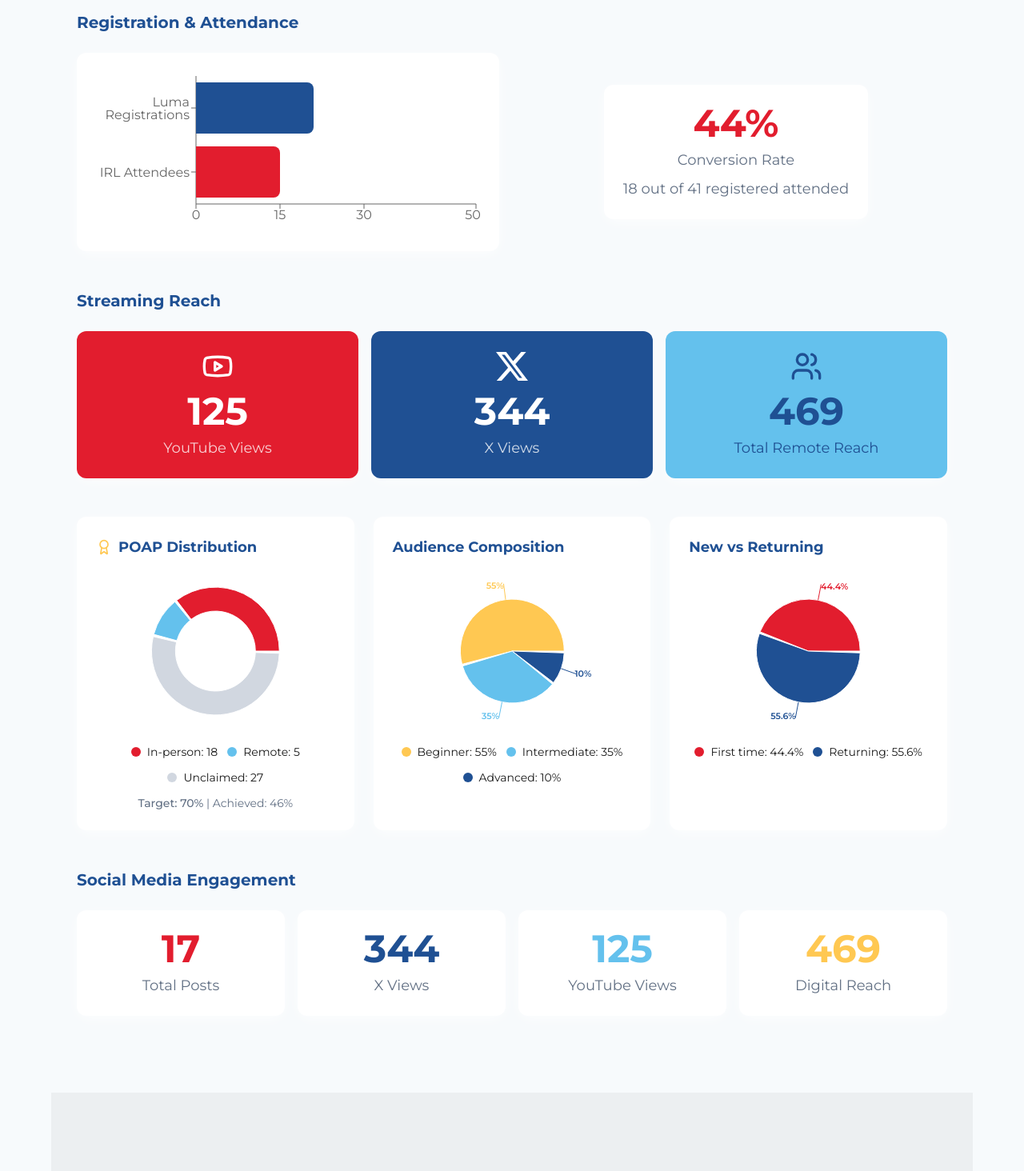
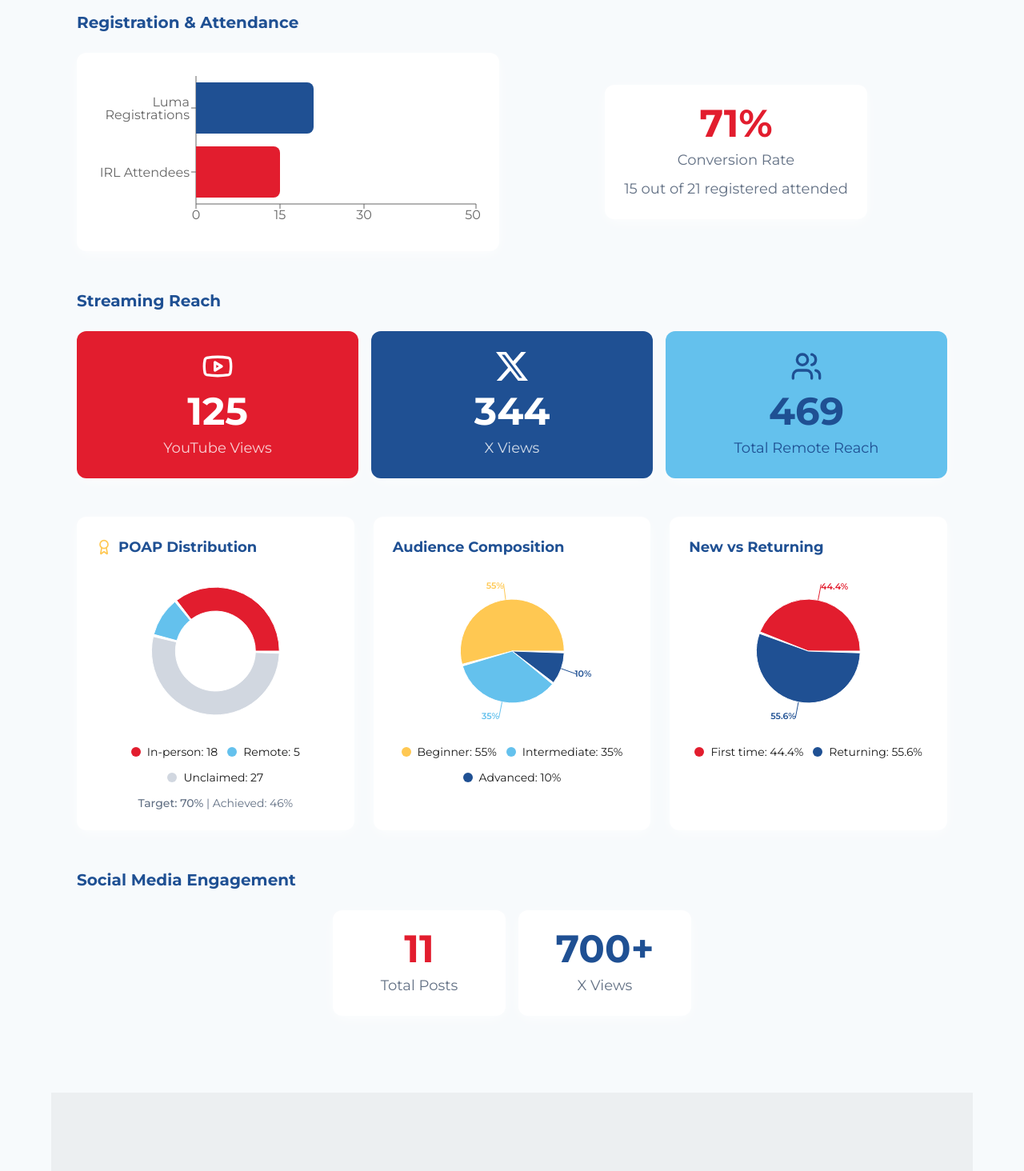
Before and after one commit to fruterito101/meetup-q1-puebla, a React (Vite) app: page / in a window 1280 px wide. Shown: the part 3117-4581 px from the top of the page at 80% size. Built offline with nearby package versions, Linux system fonts and the light colour scheme; the HTML template or start-up script is replaced by a standard one.

Commit message:
fix: update location, remove streaming section, update social stats

```diff
--- a/src/components/EventOverview.tsx
+++ b/src/components/EventOverview.tsx
@@ -59,7 +59,7 @@ const EventOverview = () => {
                 </div>
                 <div>
                   <p className="text-sm text-muted-foreground">Location</p>
-                  <p className="font-semibold">Casa Frutero, CDMX</p>
+                  <p className="font-semibold">Thinkhub Coworking</p>
                 </div>
               </div>
               <div className="flex items-center gap-4">
--- a/src/components/MetricsSection.tsx
+++ b/src/components/MetricsSection.tsx
@@ -56,9 +56,9 @@ const MetricsSection = () => {
             </div>
             <div className="flex items-center justify-center">
               <div className="stat-card">
-                <div className="stat-number text-brand-red">44%</div>
+                <div className="stat-number text-brand-red">71%</div>
                 <div className="stat-label text-lg">Conversion Rate</div>
-                <p className="text-lg text-muted-foreground mt-2">18 out of 41 registered attended</p>
+                <p className="text-lg text-muted-foreground mt-2">15 out of 21 registered attended</p>
               </div>
             </div>
           </div>
@@ -225,22 +225,14 @@ const MetricsSection = () => {
         {/* Social Media Stats */}
         <div className="mt-12">
           <h3 className="text-xl font-bold text-brand-dark-blue mb-6">Social Media Engagement</h3>
-          <div className="grid grid-cols-2 md:grid-cols-4 gap-4">
+          <div className="grid grid-cols-2 gap-4 max-w-md mx-auto">
             <div className="stat-card">
-              <div className="stat-number text-brand-red">17</div>
+              <div className="stat-number text-brand-red">11</div>
               <div className="stat-label text-lg">Total Posts</div>
             </div>
             <div className="stat-card">
-              <div className="stat-number text-brand-dark-blue">344</div>
+              <div className="stat-number text-brand-dark-blue">700+</div>
               <div className="stat-label text-lg">X Views</div>
-            </div>
-            <div className="stat-card">
-              <div className="stat-number text-brand-light-blue">125</div>
-              <div className="stat-label text-lg">YouTube Views</div>
-            </div>
-            <div className="stat-card">
-              <div className="stat-number text-brand-yellow">469</div>
-              <div className="stat-label text-lg">Digital Reach</div>
             </div>
           </div>
         </div>
```
